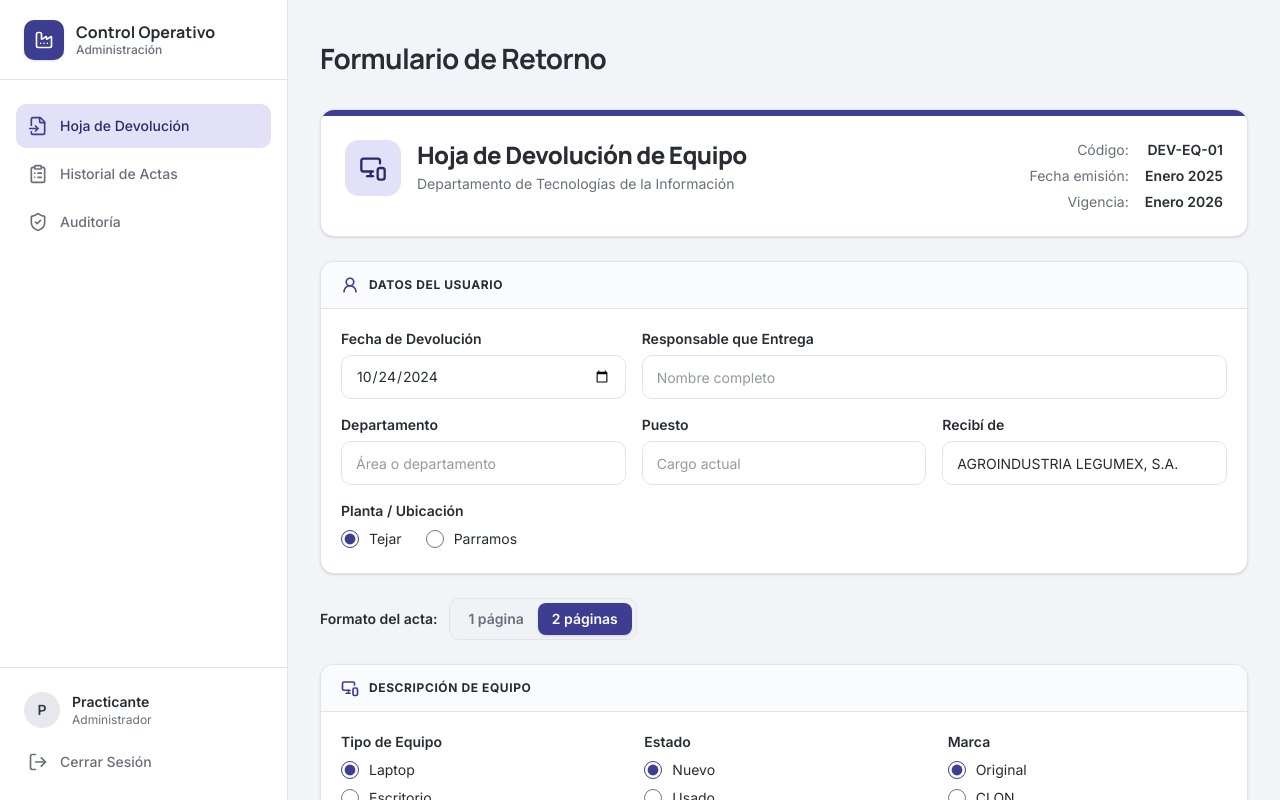
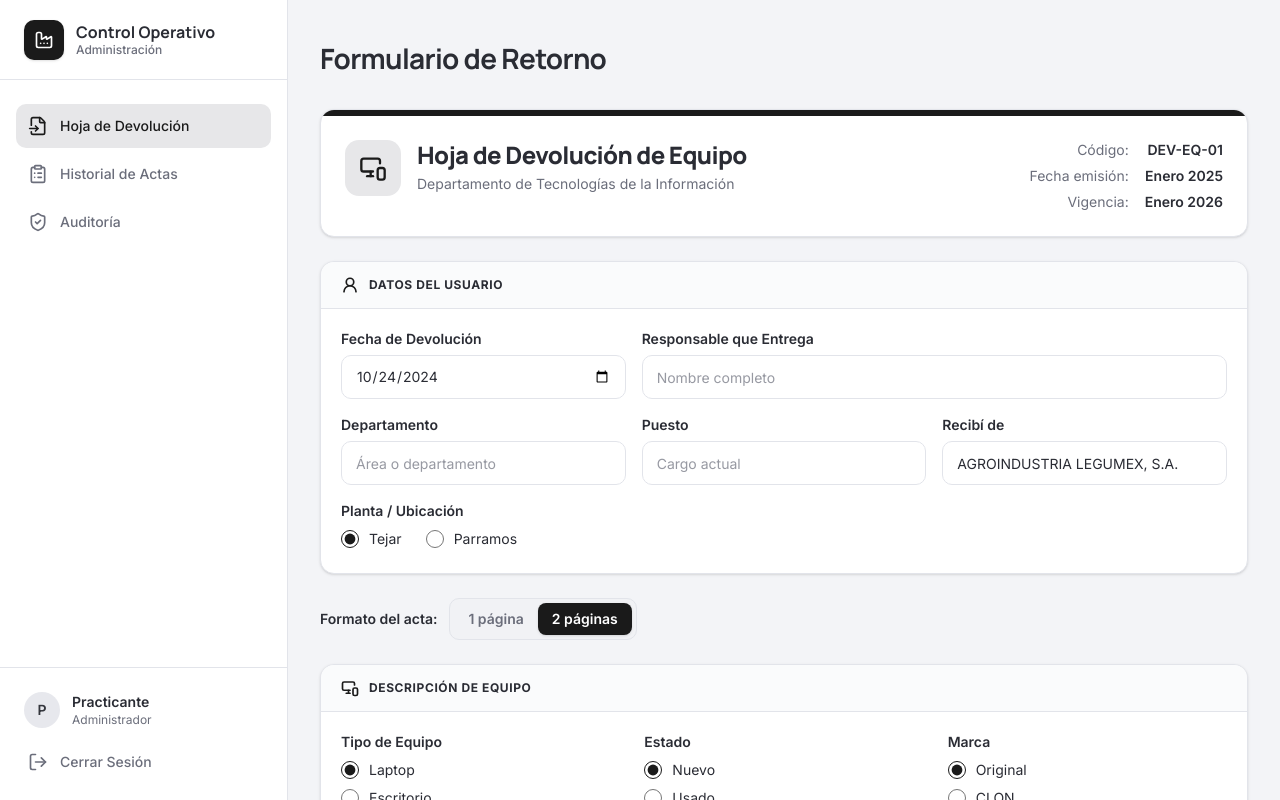
Before and after one commit to emersonrodriguez1455-lang/sistemaDemoe, a Next.js app in the folder legumex-control-Demosisi/legumex-control-panel-clean/: page / in a window 1280 px wide. Shown: the top 800 px of the page. Built offline with nearby package versions, Linux system fonts and the light colour scheme.

Commit message:
Update globals.css
black

```diff
--- a/legumex-control-Demosisi/legumex-control-panel-clean/app/globals.css
+++ b/legumex-control-Demosisi/legumex-control-panel-clean/app/globals.css
@@ -115,33 +115,35 @@
   --outline: #a9adb9;
   --outline-variant: #e2e4ea;
 
-  /* Primary — deep indigo "ink". Distinguished, corporate, not generic blue. */
-  --primary: #3d3d91;
-  --on-primary: #fdfdff;
-  --primary-container: #e2e1f7;
-  --on-primary-container: #2a2a6b;
+  /* Primary — near-black ink. Brand color / primary actions / active nav. NOT indigo, NOT grey. */
+  --primary: #1a1a1a;
+  --on-primary: #ffffff;
+  --primary-container: #e7e7e9;
+  --on-primary-container: #1a1a1a;
 
-  /* Secondary — muted slate that harmonizes with the ink primary */
-  --secondary: #676b7c;
+  /* Secondary — neutral grey, harmonizes with the near-black primary */
+  --secondary: #5c5f68;
   --on-secondary: #ffffff;
   --secondary-container: #e7e8ed;
-  --on-secondary-container: #383b47;
+  --on-secondary-container: #33353c;
 
-  /* Status — three distinct hues, none is leafy agro-green */
-  --success: #158a86;                 /* refined teal */
+  /* Status — monochrome by design. "Success" and "warning" are now shades of
+     grey/black differentiated by weight + icon, not by hue. Only "error" keeps
+     color, reserved strictly for delete / eliminado / validation messages. */
+  --success: #1a1a1a;                 /* was teal — now near-black, bold weight carries meaning */
   --on-success: #ffffff;
-  --success-container: #cfeceb;
-  --on-success-container: #0b5350;
+  --success-container: #eceef1;
+  --on-success-container: #26282d;
 
-  --warning: #c0872b;                 /* amber */
+  --warning: #4b4e57;                 /* was amber — now mid-grey, distinguished by icon + weight */
   --on-warning: #ffffff;
-  --warning-container: #f4e4c1;
-  --on-warning-container: #6d4d12;
+  --warning-container: #eceef1;
+  --on-warning-container: #3a3c43;
 
-  --error: #c23a2e;                   /* red */
+  --error: #b3453b;                   /* red — softened, reserved ONLY for eliminar / ELIMINADO / errores */
   --on-error: #ffffff;
-  --error-container: #f6d9d4;
-  --on-error-container: #7a2018;
+  --error-container: #f1dcd9;
+  --on-error-container: #7a2f27;
 }
 
 @layer base {
```
